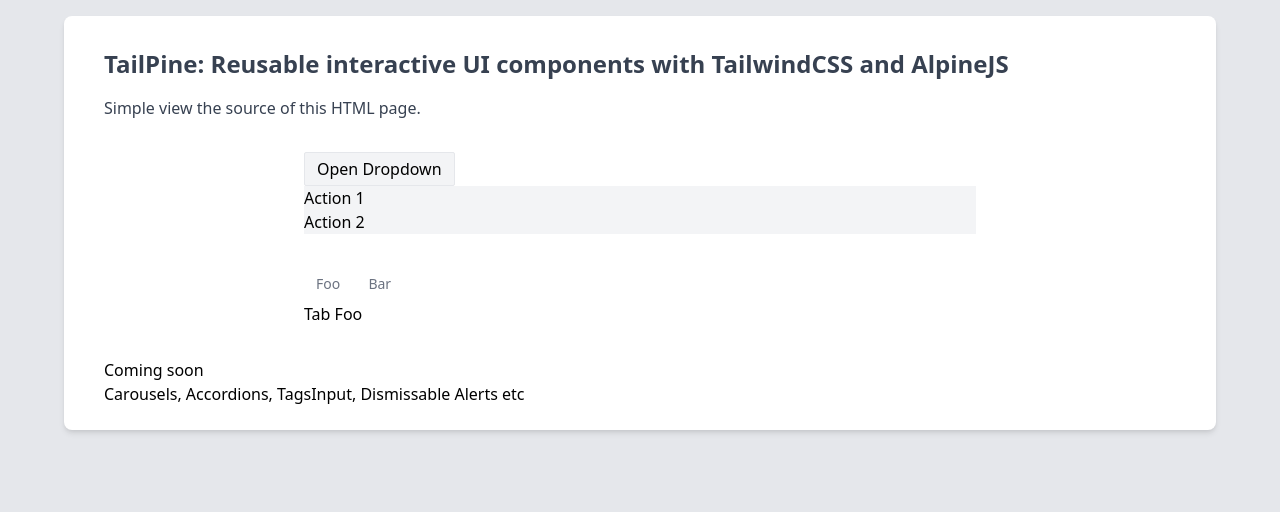
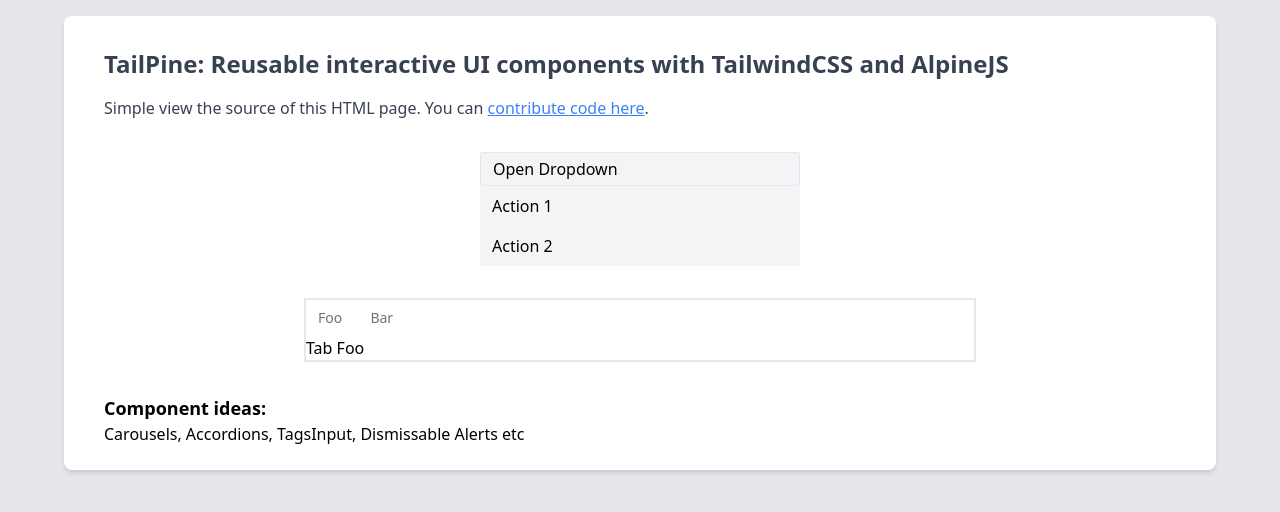
Before and after one commit to PolyglotNetwork/tailpine, a plain HTML site: page index.html in a window 1280 px wide. Both pictures are taken after a click on the button "Open Dropdown". Drawn offline with nearby package versions, Linux system fonts and the light colour scheme.

```diff
--- a/index.html
+++ b/index.html
@@ -5,22 +5,22 @@
 <div class="max-w-6xl mx-auto px-10 my-4 py-6 bg-white rounded-lg shadow-md">
 
     <div class="mt-2 text-2xl text-gray-700 font-bold">TailPine: Reusable interactive UI components with TailwindCSS and AlpineJS</div>
-    <p class="mt-4 mb-8 text-gray-700">Simple view the source of this HTML page.</p>
+    <p class="mt-4 mb-8 text-gray-700">Simple view the source of this HTML page. You can <a class="text-blue-500 underline" href="https://github.com/PolyglotNetwork/tailpine/" target="_blank">contribute code here</a>.</p>
 
-    <div x-data="{ open: false }" class="max-w-2xl mx-auto mb-8">
-        <button @click="open = true" class="outline-none focus:outline-none border px-3 py-1 bg-gray-100 rounded-sm flex items-center min-w-32">Open Dropdown</button>
+    <div x-data="{ open: false }" class="max-w-xs mx-auto mb-8">
+        <button @click="open = true" class="w-full outline-none focus:outline-none border px-3 py-1 bg-gray-100 rounded-sm flex items-center min-w-32">Open Dropdown</button>
 
         <ul
             x-show="open"
             @click.away="open = false"
             class="bg-gray-100"
         >
-            <li>Action 1</li>
-            <li>Action 2</li>
+            <li class="px-3 py-2 hover:bg-gray-400 cursor-pointer">Action 1</li>
+            <li class="px-3 py-2 hover:bg-gray-400 cursor-pointer">Action 2</li>
         </ul>
     </div>
 
-    <div x-data="{ tab: 'foo' }" class="max-w-2xl mx-auto mb-8">
+    <div x-data="{ tab: 'foo' }" class="max-w-2xl mx-auto mb-8 border-2 border-aqua">
         <button :class="{ 'active': tab === 'foo' }" @click="tab = 'foo'" class="px-3 py-2 font-medium text-sm rounded-md text-gray-500 hover:text-gray-700 focus:outline-none focus:text-gray-700 focus:bg-gray-100">Foo</button>
         <button :class="{ 'active': tab === 'bar' }" @click="tab = 'bar'" class="px-3 py-2 font-medium text-sm rounded-md text-gray-500 hover:text-gray-700 focus:outline-none focus:text-gray-700 focus:bg-gray-100">Bar</button>
 
@@ -28,7 +28,7 @@
         <div x-show="tab === 'bar'">Tab Bar</div>
     </div>
 
-    <h2>Coming soon</h2>
+    <h2 class="font-bold text-lg">Component ideas:</h2>
     <p>Carousels, Accordions, TagsInput, Dismissable Alerts etc</p>
 
 </div>
```
Also changed, not shown: 1 other file.
